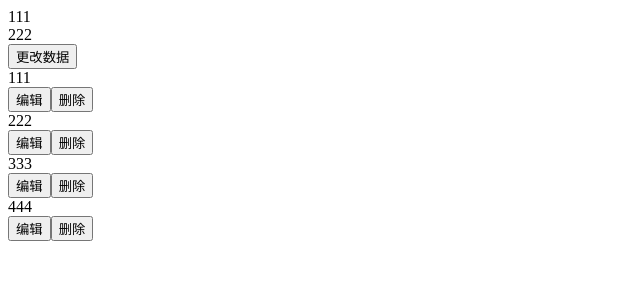
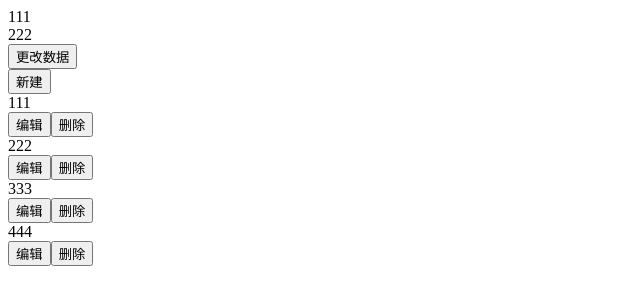
Before and after one commit to HandsomeHan515/redux-toturial, a React app: page / in a window 1280 px wide. Shown: the top 304 px of the page, without its empty margins (0-640 px from the left). Built offline with nearby package versions, Linux system fonts and the light colour scheme.

Commit message:
add create

```diff
--- a/src/actions/index.js
+++ b/src/actions/index.js
@@ -1,6 +1,7 @@
 export const GET_ADS = 'GET_ADS';
 export const UPDATE_AD = 'UPDATE_AD';
 export const DEL_AD = 'DEL_AD';
+export const CREATE_AD = 'CREATE_AD';
 
 export const GET_LIST = 'GET_LIST';
 export const UPDATE_LIST = 'UPDATE_LIST';
@@ -9,6 +10,11 @@ export const getAds = payload => ({
   type: GET_ADS,
   payload
 });
+
+export const createAd = payload => ({
+  type: CREATE_AD,
+  payload
+})
 
 export const updateAd = payload => ({
   type: UPDATE_AD,
--- a/src/containers/Home.jsx
+++ b/src/containers/Home.jsx
@@ -3,7 +3,7 @@ import { connect } from 'react-redux';
 import { List, Ad } from '../components';
 import data from '../server';
 import { store } from '../index';
-import { updateAd, delAd } from '../actions';
+import { updateAd, delAd, createAd } from '../actions';
 
 class Home extends Component {
   constructor(props) {
@@ -20,7 +20,16 @@ class Home extends Component {
   }
 
   handleClickDelete = item => {
-    store.dispatch(delAd(item))
+    store.dispatch(delAd(item));
+  }
+
+  handleClickCreate = () => {
+    let length = this.props.ads.length + 1;
+    let payload = {
+      id: length,
+      name: (length * 111).toString()
+    }
+    store.dispatch(createAd(payload));
   }
 
   render() {
@@ -36,6 +45,7 @@ class Home extends Component {
           this.setState({ list })
         }}>更改数据</button>
         <div>
+          <button onClick={this.handleClickCreate}>新建</button>
           {
             ads.map((item, index) => {
               return (
--- a/src/reducers/index.js
+++ b/src/reducers/index.js
@@ -15,6 +15,9 @@ const ads = (state = mockAds, action) => {
   switch (action.type) {
     case actionTypes.GET_ADS:
       return state;
+
+    case actionTypes.CREATE_AD:
+      return [...state, action.payload]
 
     case actionTypes.UPDATE_AD:
       let { payload } = action;
```
